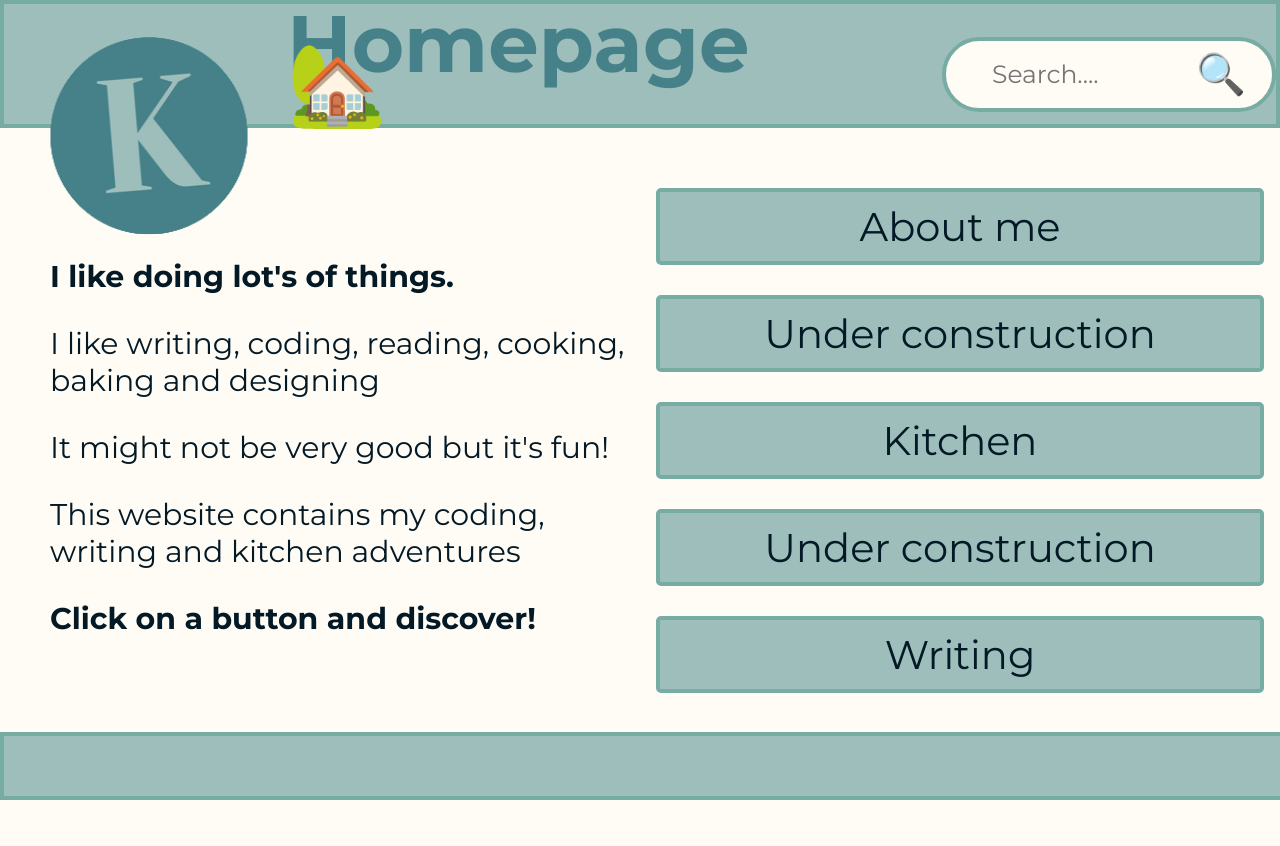
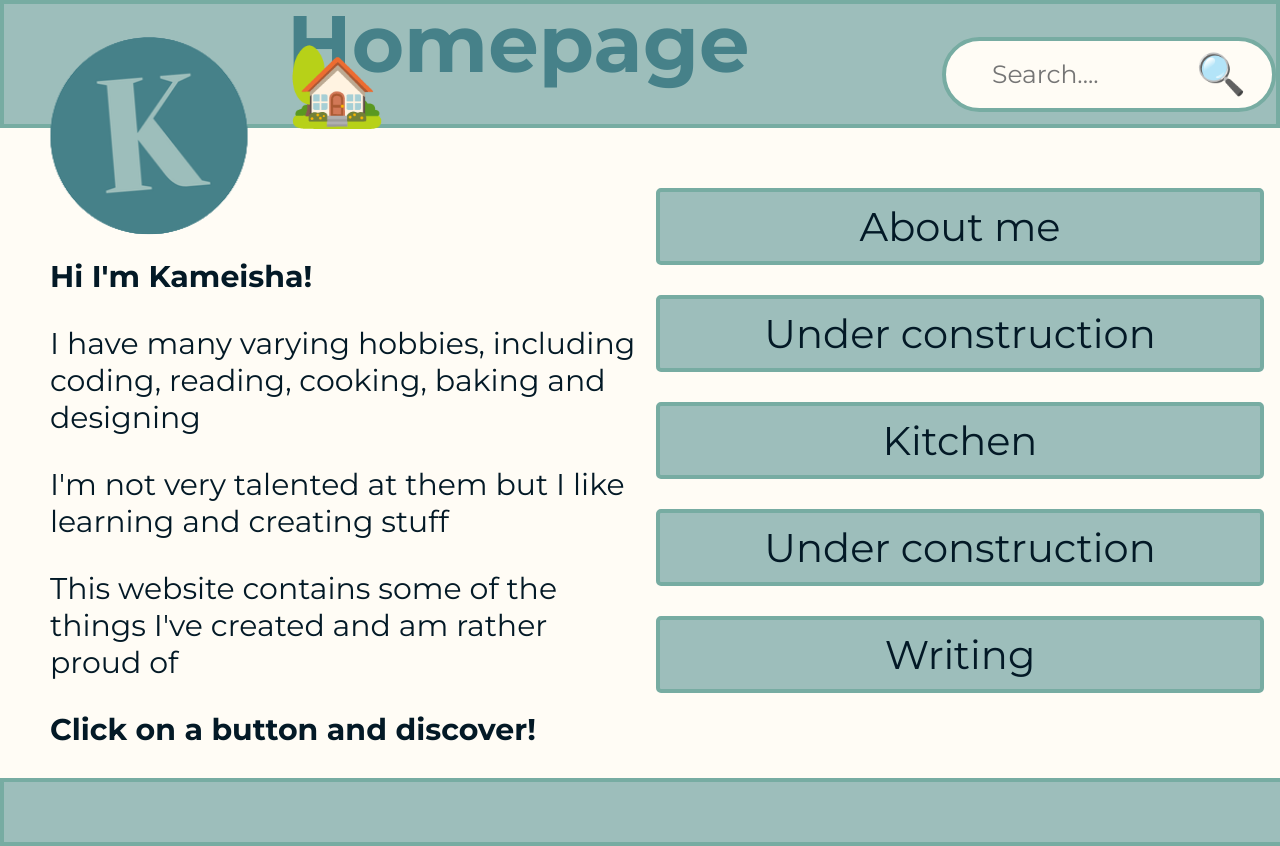
Before and after one commit to KameishaRijkaard/Portfolio-website-eerste-website-, a plain HTML site: page index.html in a window 1280 px wide. Before the commit the page ends 800 px from the top, so only its background shows below. Drawn offline with Linux system fonts and the light colour scheme.

Commit message:
Update index.html

```diff
--- a/index.html
+++ b/index.html
@@ -181,10 +181,10 @@ top: -20px;
 <div class="content-layout">
 
   <div class="text-side">
-  <h3 class="Welkom-textboldtop">I like doing lot's of things.</h3>
-  <h3 class="Welkom-text">I like writing, coding, reading, cooking, baking and designing</h3>
-  <h3 class="Welkom-text">It might not be very good but it's fun!</h3>
-  <h3 class="Welkom-text">This website contains my coding, writing and kitchen adventures</h3>
+  <h3 class="Welkom-textboldtop">Hi I'm Kameisha!</h3>
+  <h3 class="Welkom-text">I have many varying hobbies, including coding, reading, cooking, baking and designing</h3>
+  <h3 class="Welkom-text">I'm not very talented at them but I like learning and creating stuff</h3>
+  <h3 class="Welkom-text">This website contains some of the things I've created and am rather proud of</h3>
   <h3 class="Welkom-textboldbottom">Click on a button and discover!</h3>
 </div>
 
```
